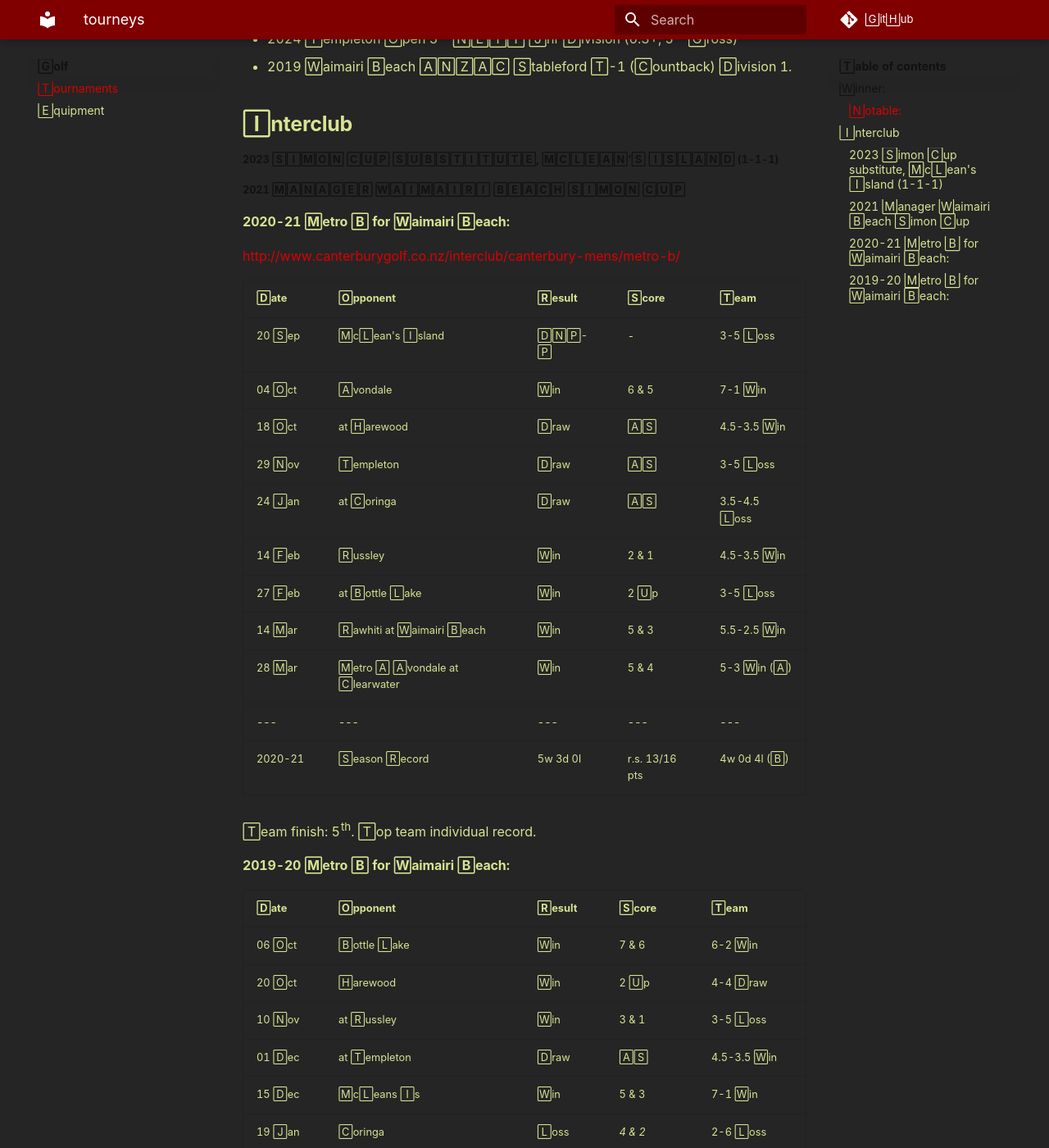
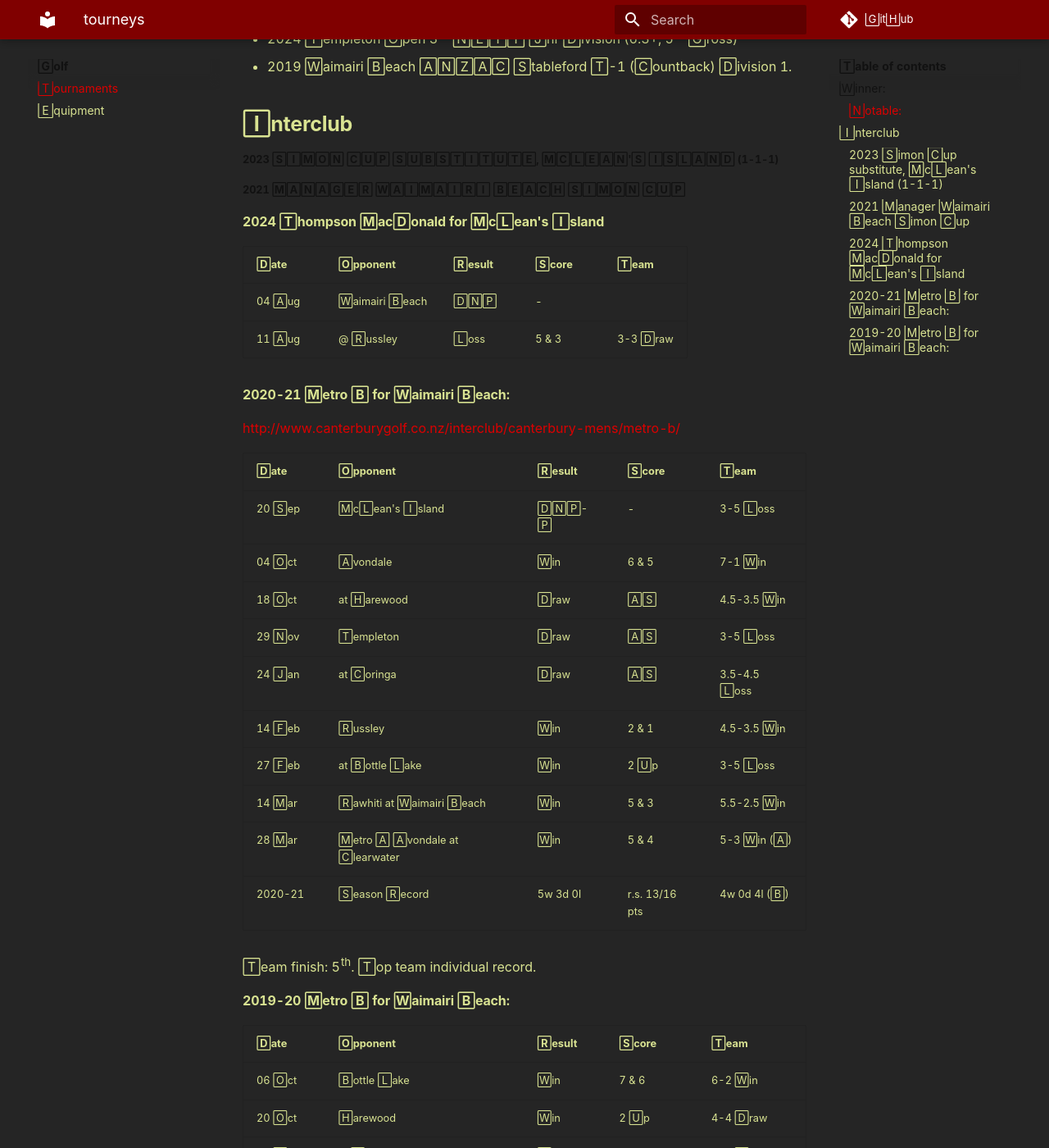
Before and after one commit to matchavez/matchavez.github.io, an MkDocs documentation site: the page built from docs/golf/tourneys.md, in a window 1280 px wide and 1400 px high, scrolled down 594 px. Shown: the whole window at 82% size. Built offline with MkDocs 1.6.1 and Material for MkDocs 9.7.7, drawn with Linux system fonts in a browser that asks for light colours; some web fonts are replaced; comment, search, counter and statistics services are not loaded.

Commit message:
PUSH NOTE : tourneys.md

```diff
--- a/docs/golf/tourneys.md
+++ b/docs/golf/tourneys.md
@@ -3,8 +3,8 @@
 path: /docs/golf
 title: tourneys
 ---
+# Tournament Results
 
-# Tournament Results
 ## Winner:
 - 2024 Christchurch Hackers, Senior Division. March 2024 - Hororata GC, Coalgate, New Zealand.
 - 2022 Christchurch Hackers, Senior Division. Season final / Irwin Trophy. Clearwater GC, Christchurch, New Zealand.
@@ -22,6 +22,12 @@
 
 ##### 2021 Manager Waimairi Beach Simon Cup
 
+#### 2024 Thompson MacDonald for McLean's Island
+
+| Date   | Opponent       | Result | Score | Team     |
+| ------ | -------------- | ------ | ----- | -------- |
+| 04 Aug | Waimairi Beach | DNP    | -     |          |
+| 11 Aug | @ Russley      | Loss   | 5 & 3 | 3-3 Draw |
 
 #### 2020-21 Metro B for Waimairi Beach:
 [http://www.canterburygolf.co.nz/interclub/canterbury-mens/metro-b/](http://www.canterburygolf.co.nz/interclub/canterbury-mens/metro-b/)
@@ -37,7 +43,6 @@
 | 27 Feb  | at Bottle Lake                 | Win      | 2 Up           | 3-5 Loss     |
 | 14 Mar  | Rawhiti at Waimairi Beach      | Win      | 5 & 3          | 5.5-2.5 Win  |
 | 28 Mar  | Metro A Avondale at Clearwater | Win      | 5 & 4          | 5-3 Win (A)  |
-| ---     | ---                            | ---      | ---            | ---          |
 | 2020-21 | Season Record                  | 5w 3d 0l | r.s. 13/16 pts | 4w 0d 4l (B) |
 
 Team finish: 5th. Top team individual record.
```
